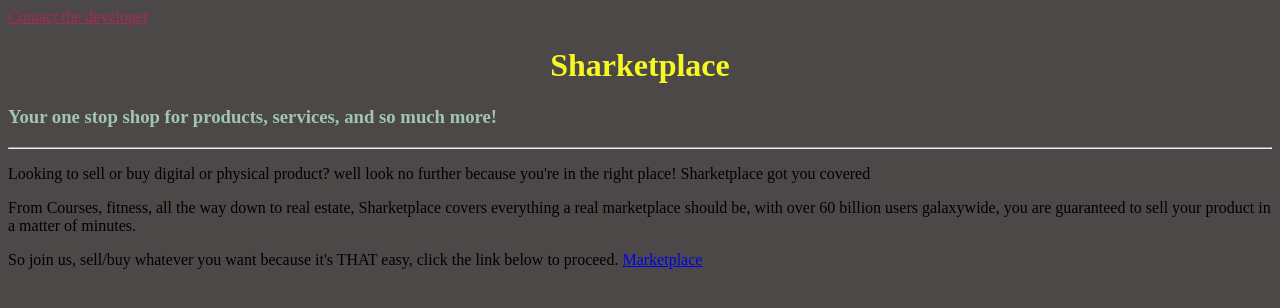
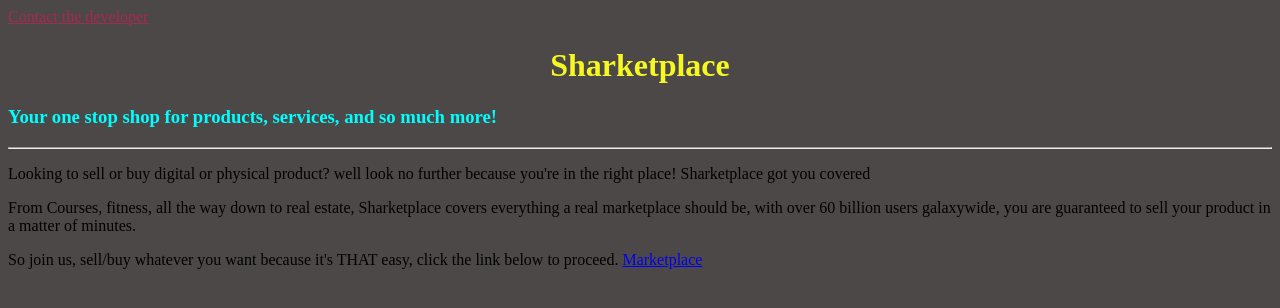
Before and after one commit to SD-310/Sharketplace., a plain HTML site: page index.html in a window 1280 px wide. Drawn offline with Linux system fonts and the light colour scheme.

Commit message:
Update style.css

```diff
--- a/style.css
+++ b/style.css
@@ -2,4 +2,4 @@ h1{color: rgb(245, 249, 33);}
 html{background-color: rgb(77, 72, 72);
 h1{text-align: center;}
 .links {color: rgb(165, 42, 83);}
-h3{color: #a0c5b4;}
+h3{color: cyan;}
```
